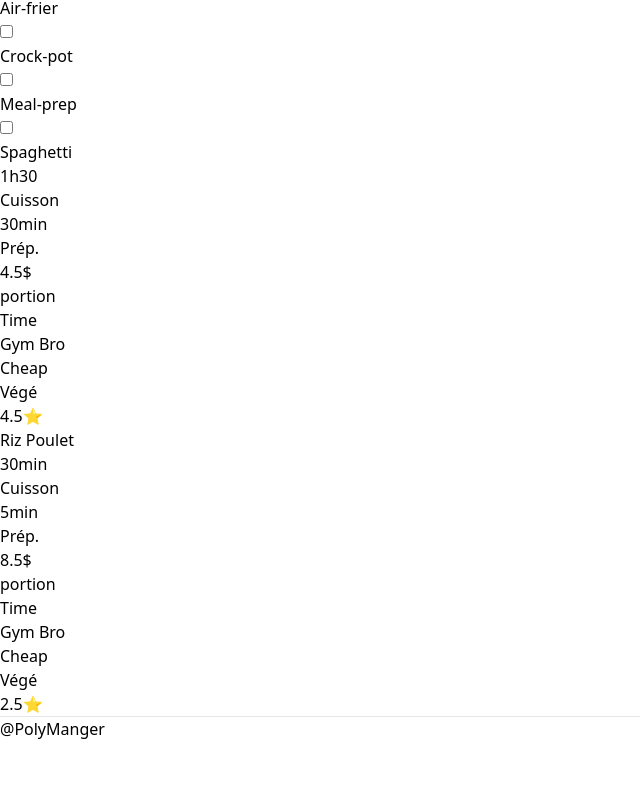
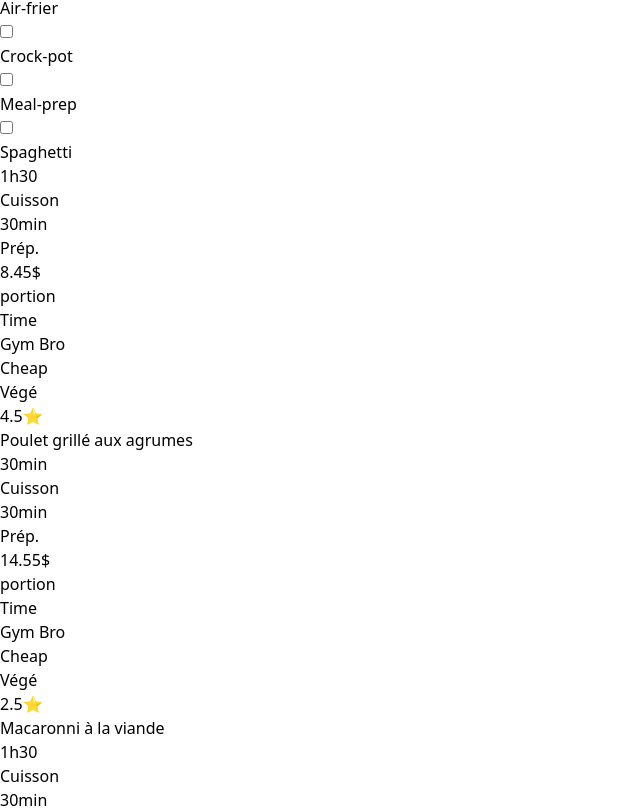
Before and after one commit to Fabelair/PolyManger, a React (Vite) app in the folder front_end/: page / in a window 1280 px wide. Shown: the part 497-1305 px from the top of the page, without its empty margins (0-640 px from the left). Before the commit the page ends 1238 px from the top, so only its background shows below. Built offline with nearby package versions, Linux system fonts and the light colour scheme.

Commit message:
ui page recettes

```diff
--- a/front_end/src/pages/home.jsx
+++ b/front_end/src/pages/home.jsx
@@ -1,6 +1,7 @@
 import React from "react";
-
+import { useState, useEffect } from 'react';
 function Home(){
+    const [Recettes, setRecettesState] = useState([{'name':"Spaghetti",'stars':4.5,'price':8.45,'cuisson':"1h30", "prep":'30min',"cheap":true,"vege":false,"gymBro":false,"time":false},{'name':"Poulet grillé aux agrumes",'stars':2.5,'price':14.55,'cuisson':"30min", "prep":'30min',"cheap":false,"vege":false,"gymBro":true,"time":true},{'name':"Macaronni à la viande",'stars':4.5,'price':2.45,'cuisson':"1h30", "prep":'30min',"cheap":true,"vege":false,"gymBro":true,"time":false}]);
     return <div class="h-flex">
         <div class="h-32 grid">
             <h1 class="dark:text-white place-self-center text-center text-4xl font-bold">PolyManger et La Communauté!</h1>
@@ -60,74 +61,42 @@ function Home(){
             </div>
             <div class="h-flex col-span-7 mt-8 ml-8 mr-8 mb-8">
                 <div class="h-flex w-full grid grid-cols-4 gap-8">
+                    {Recettes.map((recette) =>
                         <div class="h-64 w-full ring dark:ring-white ring-dark rounded-xl">
                             <div class="h-full grid grid-rows-6">
                                 <div class=" row-span-2 grid grid-cols-3">
                                     <div class="col-span-3 grid">
-                                    <h1 class="place-self-center dark:text-white font-bold text-2xl text-center">Spaghetti</h1>
+                                        <h1 class="place-self-center dark:text-white font-bold text-2xl text-center ml-2 mr-2">{recette.name}</h1>
                                     </div>
                                 </div>
                                 <div class="row-span-2 grid grid-cols-3 ml-2 mr-2">
                                     <div class=" grid grid-rows-2">
-                                    <h1 class=" place-self-center dark:text-white font-bold text-2xl text-center">1h30</h1>
+                                        <h1 class=" place-self-center dark:text-white font-bold text-2xl text-center">{recette.cuisson}</h1>
                                         <h1 class=" dark:text-white text-xl text-center">Cuisson</h1>
                                     </div>
                                     <div class=" grid grid-rows-2">
-                                    <h1 class=" place-self-center dark:text-white font-bold text-2xl text-center">30min</h1>
+                                        <h1 class=" place-self-center dark:text-white font-bold text-2xl text-center">{recette.prep}</h1>
                                         <h1 class=" dark:text-white  text-xl text-center">Prép.</h1>
                                     </div>
                                     <div class=" grid grid-rows-2">
-                                    <h1 class=" place-self-center dark:text-white font-bold text-2xl text-center">4.5$</h1>
+                                        <h1 class=" place-self-center dark:text-white font-bold text-2xl text-center">{recette.price}$</h1>
                                         <h1 class=" dark:text-white  text-xl text-center">portion</h1>
                                     </div>
                                 </div>
                                 <div class=" row-span-2 grid grid-cols-3">
                                     <div class="col-span-2 grid grid-cols-2 mt-2 mb-2 ml-2">
-                                    <div class="mb-1 ml-1 mr-1 rounded bg-blue-400 grid opacity-25"><h1 class=" text-center place-self-center">Time</h1></div>
-                                    <div class="mb-1 ml-1 mr-1 rounded bg-red-400 grid opacity-25"><h1 class=" text-center place-self-center">Gym Bro</h1></div>
-                                    <div class="mb-1 ml-1 mr-1 rounded bg-orange-400 grid"><h1 class=" text-center place-self-center">Cheap</h1></div>
-                                    <div class="mb-1 ml-1 mr-1 rounded bg-green-400 text-center grid opacity-25"><h1 class=" text-center place-self-center">Végé</h1></div>
+                                        {recette.time ? <div class="mb-1 ml-1 mr-1 rounded bg-blue-400 grid"><h1 class=" text-center place-self-center">Time</h1></div> : <div class="mb-1 ml-1 mr-1 rounded bg-blue-400 grid opacity-25"><h1 class=" text-center place-self-center">Time</h1></div>}
+                                        {recette.gymBro? <div class="mb-1 ml-1 mr-1 rounded bg-red-400 grid"><h1 class=" text-center place-self-center">Gym Bro</h1></div> : <div class="mb-1 ml-1 mr-1 rounded bg-red-400 grid opacity-25"><h1 class=" text-center place-self-center">Gym Bro</h1></div>}
+                                        {recette.cheap ? <div class="mb-1 ml-1 mr-1 rounded bg-orange-400 grid"><h1 class=" text-center place-self-center">Cheap</h1></div> : <div class="mb-1 ml-1 mr-1 rounded bg-orange-400 grid opacity-25"><h1 class=" text-center place-self-center">Cheap</h1></div>}
+                                        {recette.vege ? <div class="mb-1 ml-1 mr-1 rounded bg-green-400 grid"><h1 class=" text-center place-self-center">Végé</h1></div> : <div class="mb-1 ml-1 mr-1 rounded bg-green-400 grid opacity-25"><h1 class=" text-center place-self-center">Végé</h1></div>}
                                     </div>
                                     <div class="h-full grid ml-2 mr-2">
-                                    <h1 class="place-self-center dark:text-white text-2xl font-bold">4.5⭐</h1>
+                                        <h1 class="place-self-center dark:text-white text-2xl font-bold">{recette.stars}⭐</h1>
                                     </div>
                                 </div>
                             </div>
                         </div>
-                    <div class="h-64 w-full ring dark:ring-white ring-dark rounded-xl">
-                        <div class="h-full grid grid-rows-6">
-                            <div class=" row-span-2 grid grid-cols-3">
-                                <div class="col-span-3 grid">
-                                    <h1 class="place-self-center dark:text-white font-bold text-2xl text-center">Riz Poulet</h1>
-                                </div>
-                            </div>
-                            <div class="row-span-2 grid grid-cols-3 ml-2 mr-2">
-                                <div class=" grid grid-rows-2">
-                                    <h1 class=" place-self-center dark:text-white font-bold text-2xl text-center">30min</h1>
-                                    <h1 class=" dark:text-white text-xl text-center">Cuisson</h1>
-                                </div>
-                                <div class=" grid grid-rows-2">
-                                    <h1 class=" place-self-center dark:text-white font-bold text-2xl text-center">5min</h1>
-                                    <h1 class=" dark:text-white  text-xl text-center">Prép.</h1>
-                                </div>
-                                <div class=" grid grid-rows-2">
-                                    <h1 class=" place-self-center dark:text-white font-bold text-2xl text-center">8.5$</h1>
-                                    <h1 class=" dark:text-white  text-xl text-center">portion</h1>
-                                </div>
-                            </div>
-                            <div class=" row-span-2 grid grid-cols-3">
-                                <div class="col-span-2 grid grid-cols-2 mt-2 mb-2 ml-2">
-                                    <div class="mb-1 ml-1 mr-1 rounded bg-blue-400 grid opacity-25"><h1 class=" text-center place-self-center">Time</h1></div>
-                                    <div class="mb-1 ml-1 mr-1 rounded bg-red-400 grid "><h1 class=" text-center place-self-center">Gym Bro</h1></div>
-                                    <div class="mb-1 ml-1 mr-1 rounded bg-orange-400 grid"><h1 class=" text-center place-self-center">Cheap</h1></div>
-                                    <div class="mb-1 ml-1 mr-1 rounded bg-green-400 text-center grid opacity-25"><h1 class=" text-center place-self-center">Végé</h1></div>
-                                </div>
-                                <div class="h-full grid ml-2 mr-2">
-                                    <h1 class="place-self-center dark:text-white text-2xl font-bold">2.5⭐</h1>
-                                </div>
-                            </div>
-                        </div>
-                    </div>
+                    )}
                     <div class="h-64 w-full ring">
 
                     </div>
```
Lines whose indentation alone changed are shown as unchanged.
